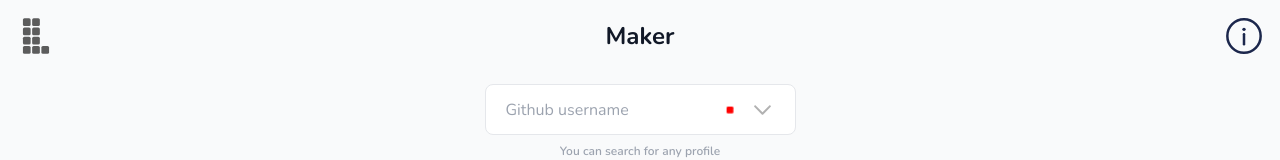
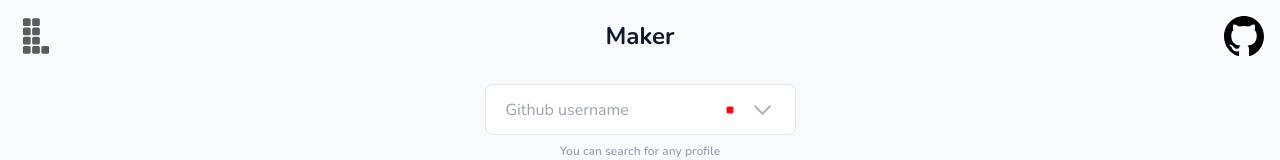
Before and after one commit to lucas7maciel/Lively-Contributions, a Next.js app: page /maker in a window 1280 px wide. Shown: the top 160 px of the page. Built offline with nearby package versions, Linux system fonts and the light colour scheme.

Commit message:
fix: maker's header

```diff
--- a/package.json
+++ b/package.json
@@ -9,6 +9,7 @@
     "lint": "next lint"
   },
   "dependencies": {
+    "@tailwindui/react": "^0.1.1",
     "next": "14.2.3",
     "react": "^18",
     "react-colorful": "^5.6.1",
--- a/src/app/docs/aboutUs.tsx
+++ b/src/app/docs/aboutUs.tsx
@@ -2,7 +2,7 @@ export default function AboutUs() {
   return (
     <section id="aboutUs" className="py-3">
       <h3 className="font-bold text-gray-800 text-3xl mb-1">
-        What is Lively Contributions?
+        About Us
       </h3>
 
       <p className="font-semibold text-gray-700">
--- a/src/app/docs/dashboard.tsx
+++ b/src/app/docs/dashboard.tsx
@@ -36,8 +36,8 @@ export function Dashboard(props: DashboardProps) {
 
   return (
     <div
-      className={`fixed top-0 left-0 border-r shadow-lg ${
-        !props.open ? "left-[-255px]" : ""
+      className={`fixed top-0 border-r shadow-lg ${
+        !props.open ? "left-[-255px]" : "left-0"
       } lg:left-0 transition-[left] w-[250px] max-w-full h-full flex flex-col items-strech gap-1 p-6 pt-[6rem] flex-1 bg-gray-50 overflow-y-auto`}
       ref={modal}
     >
--- a/src/app/docs/header.tsx
+++ b/src/app/docs/header.tsx
@@ -1,5 +1,7 @@
 import { MenuIcon } from "@/components/icons/menu";
+import { Transition } from "@tailwindui/react";
 import Image from "next/image";
+// Icons
 import GithubIcon from "/public/stacks/github.svg";
 import LogoIcon from "/public/logo.svg";
 import Link from "next/link";
@@ -24,14 +26,13 @@ export default function Header(props: HeaderProps) {
       </div>
       <Link className="hidden lg:block" href="/">
         <Image
-          className="cursor-pointer hover:opacity-70 hover:scale-110 transition duration-200 grayscale"
+          className="cursor-pointer hover:opacity-70 hover:scale-110 duration-200 transition grayscale"
           src={LogoIcon}
           width={30}
           height={30}
           alt="Logo"
         />
       </Link>
-
       <p className="text-gray-600 font-bold text-2xl px-3">
         Lively
         <span className="text-gray-400 text-lg font-semibold pl-2">Docs</span>
--- /dev/null
+++ b/src/app/maker/header.tsx
@@ -0,0 +1,39 @@
+import Link from "next/link";
+import Image from "next/image";
+import NavigateBackIcon from "/public/logo.svg";
+import GithubIcon from "/public/stacks/github.svg";
+
+export function Header() {
+  return (
+    <header className="w-full flex items-center justify-between gap-4 text-center p-4 pb-2">
+      <Link href="/">
+        <Image
+          className="cursor-pointer hover:opacity-70 hover:scale-125 transition duration-200 grayscale"
+          src={NavigateBackIcon}
+          width={40}
+          height={40}
+          alt="Home"
+          title="Home"
+        />
+      </Link>
+
+      <h1 className="flex-1 font-bold text-2xl leading-[40px] text-gray-900">
+        Maker
+      </h1>
+
+      <Link
+        href="https://github.com/lucas7maciel/lively-Contributions/"
+        target="_blank"
+      >
+        <Image
+          className="cursor-pointer hover:opacity-70 hover:scale-125 transition duration-200"
+          src={GithubIcon}
+          width={40}
+          height={40}
+          alt="Docs"
+          title="Docs"
+        />
+      </Link>
+    </header>
+  );
+}
--- a/src/app/maker/page.tsx
+++ b/src/app/maker/page.tsx
@@ -2,9 +2,9 @@
 // Types
 import { AnimationsValue } from "@/models/animations.model";
 // Components
+import { Header } from "./header";
 import { useState } from "react";
 import Image from "next/image";
-import Link from "next/link";
 // Selectors
 import { PopUp } from "@/components/popup";
 import {
@@ -21,9 +21,7 @@ import {
 } from "@/components/animSelector";
 import { Icon as BgIcon, Content as BgContent } from "@/components/bgSelector";
 // Icons
-import NavigateBackIcon from "/public/logo.svg";
 import CopyIcon from "/public/icons/copy.svg";
-import InfoIcon from "/public/icons/info.svg";
 import { useMessage } from "@/hooks/useMessage";
 
 export default function Maker() {
@@ -49,34 +47,7 @@ export default function Maker() {
 
   return (
     <div className="min-h-screen w-full pb-8 flex flex-col gap-5 items-center justify-between text-center bg-gray-50">
-      {/* Header */}
-      <header className="w-full flex items-center justify-between gap-4 text-center p-4 pb-2">
-        <Link href="/">
-          <Image
-            className="cursor-pointer hover:opacity-70 hover:scale-125 transition duration-200 grayscale"
-            src={NavigateBackIcon}
-            width={40}
-            height={40}
-            alt="Home"
-            title="Home"
-          />
-        </Link>
-
-        <h1 className="flex-1 font-bold text-2xl leading-[40px] text-gray-900">
-          Maker
-        </h1>
-
-        <Link href="/docs">
-          <Image
-            className="cursor-pointer hover:opacity-70 hover:scale-125 transition duration-200"
-            src={InfoIcon}
-            width={40}
-            height={40}
-            alt="Docs"
-            title="Docs"
-          />
-        </Link>
-      </header>
+      <Header />
 
       {/* Set properties */}
       <div className="flex flex-col items-center justify-center">
```
Also changed, not shown: 1 other file (tests, documents, lock files or other folders).
